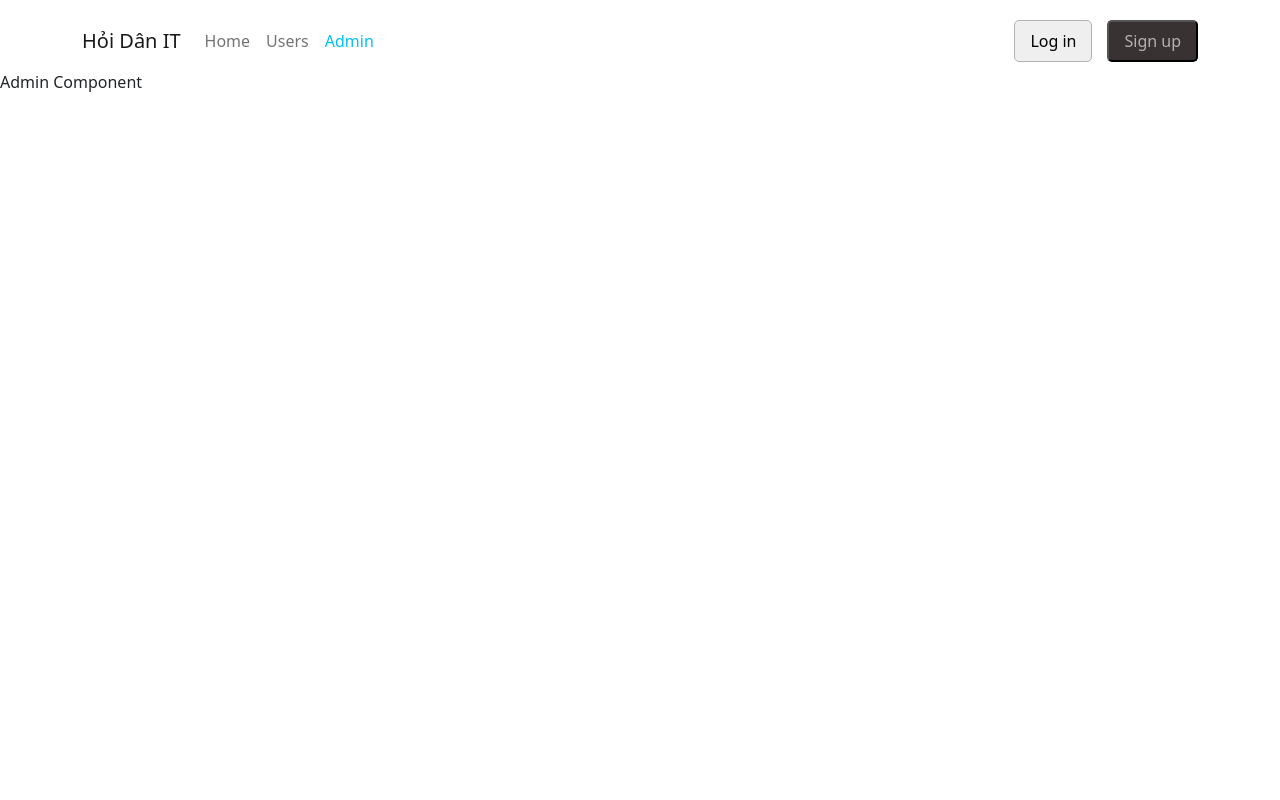
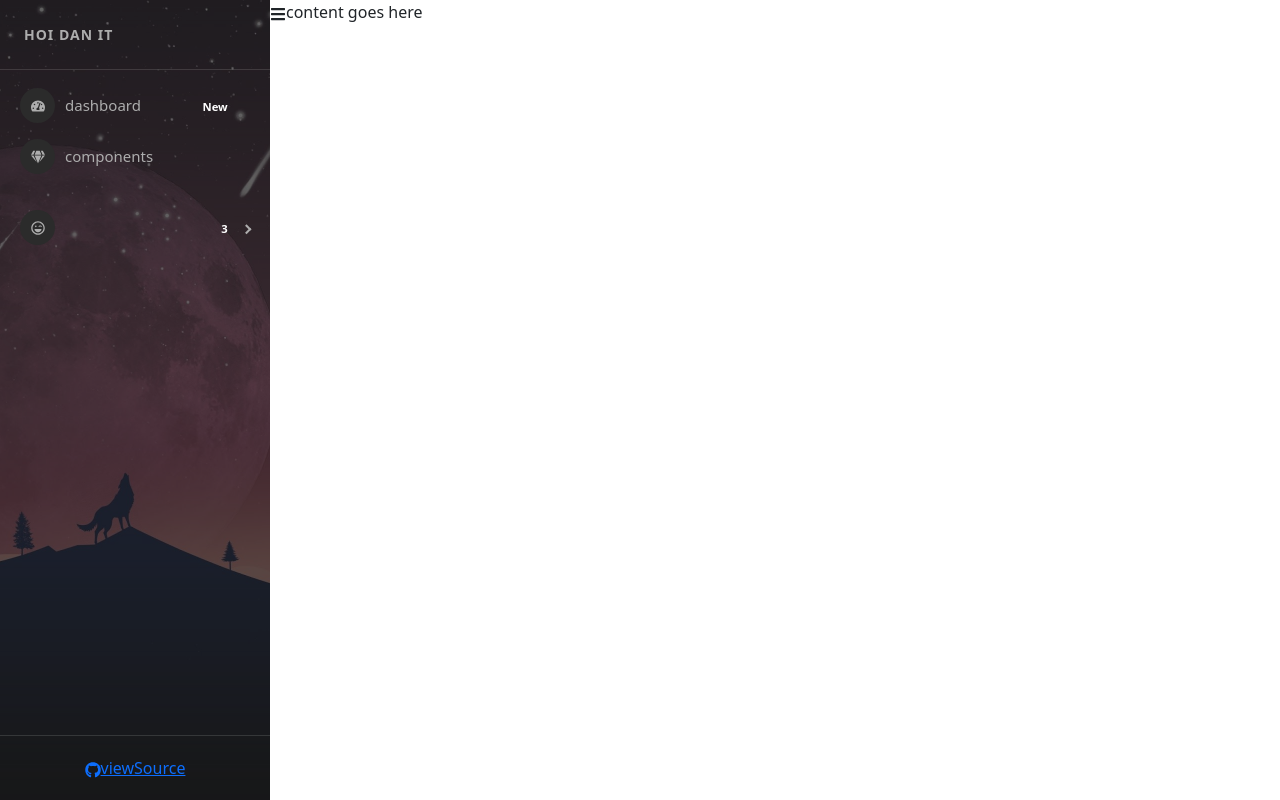
Before and after one commit to louluo311/LearnWithEric, a React (Vite) app in the folder react-app/: page /admin in a window 1280 px wide. Built offline with nearby package versions, Linux system fonts and the light colour scheme.

Commit message:
video 54

```diff
--- a/react-app/package.json
+++ b/react-app/package.json
@@ -13,6 +13,8 @@
     "react": "^18.2.0",
     "react-bootstrap": "^2.4.0",
     "react-dom": "^18.2.0",
+    "react-icons": "4.4.0",
+    "react-pro-sidebar": "0.7.1",
     "react-router-dom": "^6.3.0",
     "sass": "1.53.0"
   },
--- /dev/null
+++ b/react-app/src/component/Admin/Admin.scss
@@ -0,0 +1,9 @@
+.admin-container {
+    display: flex;
+
+    .admin-sidebar {
+        .pro-sidebar {
+            height: 100vh !important;
+        }
+    }
+}
--- a/react-app/src/component/Admin/Admin.tsx
+++ b/react-app/src/component/Admin/Admin.tsx
@@ -1,9 +1,21 @@
-import React from 'react'
+import SideBar from "./SideBar";
+import './Admin.scss';
+import { FaBars } from 'react-icons/fa';
+import { useState } from "react";
 
-const Admin = () => {
+const Admin = (props) => {
+    const [collapsed, setCollapsed] = useState(false);
+
     return (
-        <div>Admin Component</div>
+        <div className="admin-container">
+            <div className="admin-sidebar">
+                <SideBar collapsed={collapsed} />
+            </div>
+            <div className="admin-content">
+                <FaBars onClick={() => setCollapsed(!collapsed)} />
+                content goes here
+            </div>
+        </div>
     )
 }
-
-export default Admin
+export default Admin;
--- /dev/null
+++ b/react-app/src/component/Admin/SideBar.tsx
@@ -0,0 +1,92 @@
+import 'react-pro-sidebar/dist/css/styles.css';
+import {
+    ProSidebar,
+    Menu,
+    MenuItem,
+    SubMenu,
+    SidebarHeader,
+    SidebarFooter,
+    SidebarContent,
+} from 'react-pro-sidebar';
+
+import { FaTachometerAlt, FaGem, FaList, FaGithub, FaRegLaughWink, FaHeart } from 'react-icons/fa';
+import sidebarBg from '../../assets/bg2.jpg';
+
+
+const SideBar = (props) => {
+    const { image, collapsed, toggled, handleToggleSidebar } = props;
+    return (
+        <>
+            <ProSidebar
+                image={sidebarBg}
+                collapsed={collapsed}
+                toggled={toggled}
+                breakPoint="md"
+                onToggle={handleToggleSidebar}
+            >
+                <SidebarHeader>
+                    <div
+                        style={{
+                            padding: '24px',
+                            textTransform: 'uppercase',
+                            fontWeight: 'bold',
+                            fontSize: 14,
+                            letterSpacing: '1px',
+                            overflow: 'hidden',
+                            textOverflow: 'ellipsis',
+                            whiteSpace: 'nowrap',
+                        }}
+                    >
+                        Hoi Dan IT
+                    </div>
+                </SidebarHeader>
+
+                <SidebarContent>
+                    <Menu iconShape="circle">
+                        <MenuItem
+                            icon={<FaTachometerAlt />}
+                            suffix={<span className="badge red">New</span>}
+                        >
+                            dashboard
+                        </MenuItem>
+                        <MenuItem icon={<FaGem />}> components </MenuItem>
+                    </Menu>
+                    <Menu iconShape="circle">
+                        <SubMenu
+                            suffix={<span className="badge yellow">3</span>}
+                            icon={<FaRegLaughWink />}
+                        >
+                            <MenuItem> 1</MenuItem>
+                            <MenuItem> 2</MenuItem>
+                            <MenuItem> 3</MenuItem>
+                        </SubMenu>
+
+                    </Menu>
+                </SidebarContent>
+
+                <SidebarFooter style={{ textAlign: 'center' }}>
+                    <div
+                        className="sidebar-btn-wrapper"
+                        style={{
+                            padding: '20px 24px',
+                        }}
+                    >
+                        <a
+                            href="https://github.com/azouaoui-med/react-pro-sidebar"
+                            target="_blank"
+                            className="sidebar-btn"
+                            rel="noopener noreferrer"
+                        >
+                            <FaGithub />
+                            <span style={{ whiteSpace: 'nowrap', textOverflow: 'ellipsis', overflow: 'hidden' }}>
+                                viewSource
+                            </span>
+                        </a>
+                    </div>
+                </SidebarFooter>
+            </ProSidebar>
+        </>
+    )
+}
+
+export default SideBar;
--- a/react-app/src/main.tsx
+++ b/react-app/src/main.tsx
@@ -14,8 +14,8 @@
             <Route path="/" element={<App />}>
                 <Route index element={<HomePage />} />
                 <Route path="/users" element={<Users />} />
-                <Route path="/admin" element={<Admin />} />
             </Route>
+            <Route path="/admin" element={<Admin />} />
 
         </Routes>
     </BrowserRouter>
```
Also changed, not shown: react-app/src/assets/bg2.jpg (added), 1 other file (tests, documents, lock files or other folders).
